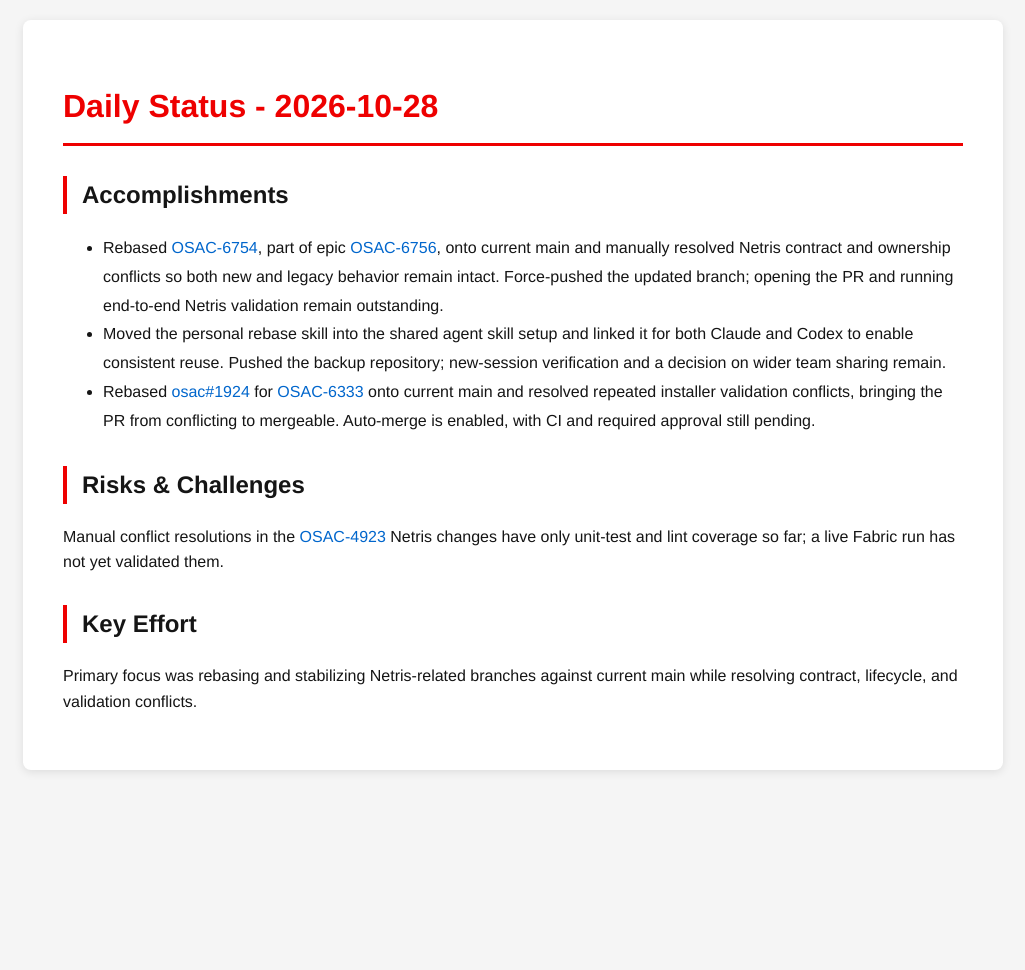
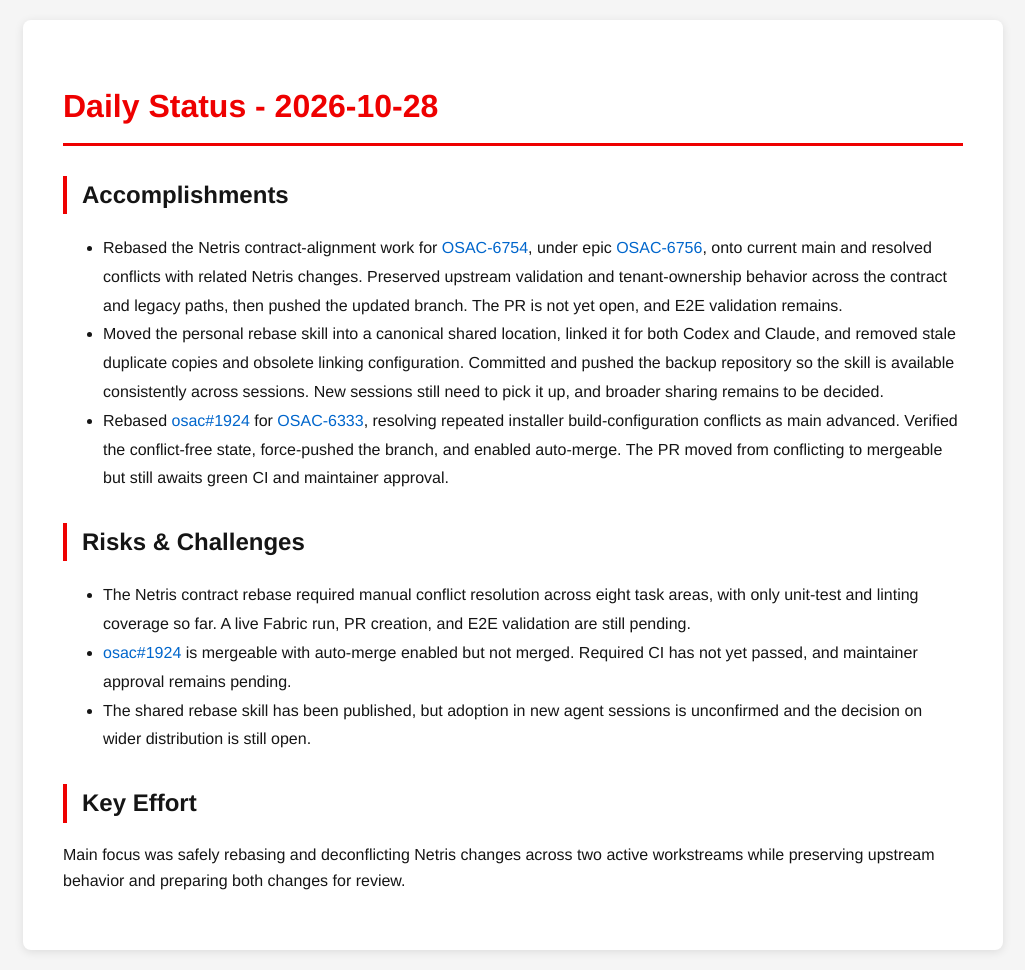
Before and after one commit to tzvatot/daily-status, a Jekyll site: the page built from 2026-10-28.md, in a window 1280 px wide. Shown: the whole page, without its empty margins (127-1152 px from the left). Built offline with Jekyll 4.4.1, drawn with Linux system fonts in a browser that asks for light colours; before the commit the page ends 900 px from its top, so only the background shows below that.

Commit message:
Daily status update - 2026-10-28

```diff
--- a/2026-10-28.md
+++ b/2026-10-28.md
@@ -7,12 +7,14 @@ date: 2026-10-28
 # Daily Status - 2026-10-28
 
 ## Accomplishments
-- Rebased [OSAC-6754](https://redhat.atlassian.net/browse/OSAC-6754), part of epic [OSAC-6756](https://redhat.atlassian.net/browse/OSAC-6756), onto current main and manually resolved Netris contract and ownership conflicts so both new and legacy behavior remain intact. Force-pushed the updated branch; opening the PR and running end-to-end Netris validation remain outstanding.
-- Moved the personal rebase skill into the shared agent skill setup and linked it for both Claude and Codex to enable consistent reuse. Pushed the backup repository; new-session verification and a decision on wider team sharing remain.
-- Rebased [osac#1924](https://github.com/osac-project/osac/pull/1924) for [OSAC-6333](https://redhat.atlassian.net/browse/OSAC-6333) onto current main and resolved repeated installer validation conflicts, bringing the PR from conflicting to mergeable. Auto-merge is enabled, with CI and required approval still pending.
+- Rebased the Netris contract-alignment work for [OSAC-6754](https://redhat.atlassian.net/browse/OSAC-6754), under epic [OSAC-6756](https://redhat.atlassian.net/browse/OSAC-6756), onto current main and resolved conflicts with related Netris changes. Preserved upstream validation and tenant-ownership behavior across the contract and legacy paths, then pushed the updated branch. The PR is not yet open, and E2E validation remains.
+- Moved the personal rebase skill into a canonical shared location, linked it for both Codex and Claude, and removed stale duplicate copies and obsolete linking configuration. Committed and pushed the backup repository so the skill is available consistently across sessions. New sessions still need to pick it up, and broader sharing remains to be decided.
+- Rebased [osac#1924](https://github.com/osac-project/osac/pull/1924) for [OSAC-6333](https://redhat.atlassian.net/browse/OSAC-6333), resolving repeated installer build-configuration conflicts as main advanced. Verified the conflict-free state, force-pushed the branch, and enabled auto-merge. The PR moved from conflicting to mergeable but still awaits green CI and maintainer approval.
 
 ## Risks & Challenges
-Manual conflict resolutions in the [OSAC-4923](https://redhat.atlassian.net/browse/OSAC-4923) Netris changes have only unit-test and lint coverage so far; a live Fabric run has not yet validated them.
+- The Netris contract rebase required manual conflict resolution across eight task areas, with only unit-test and linting coverage so far. A live Fabric run, PR creation, and E2E validation are still pending.
+- [osac#1924](https://github.com/osac-project/osac/pull/1924) is mergeable with auto-merge enabled but not merged. Required CI has not yet passed, and maintainer approval remains pending.
+- The shared rebase skill has been published, but adoption in new agent sessions is unconfirmed and the decision on wider distribution is still open.
 
 ## Key Effort
-Primary focus was rebasing and stabilizing Netris-related branches against current main while resolving contract, lifecycle, and validation conflicts.
+Main focus was safely rebasing and deconflicting Netris changes across two active workstreams while preserving upstream behavior and preparing both changes for review.
```
